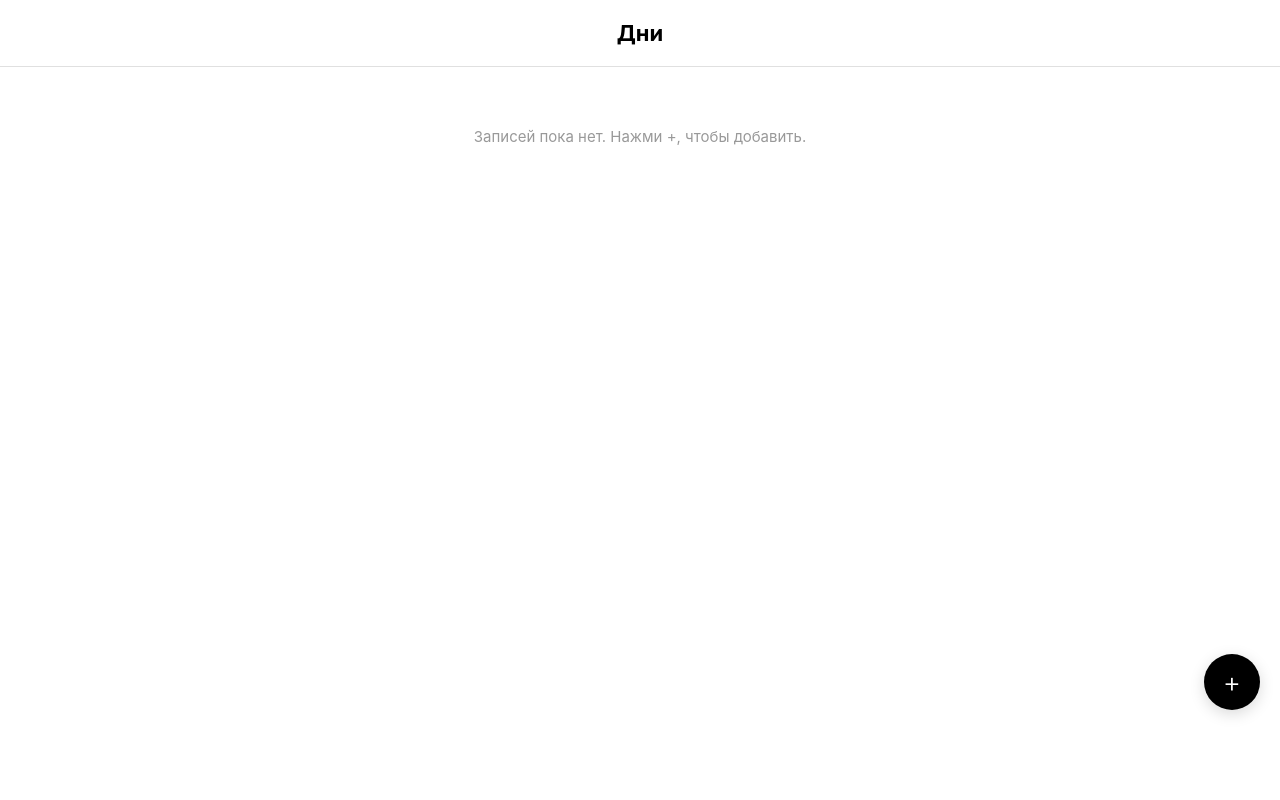
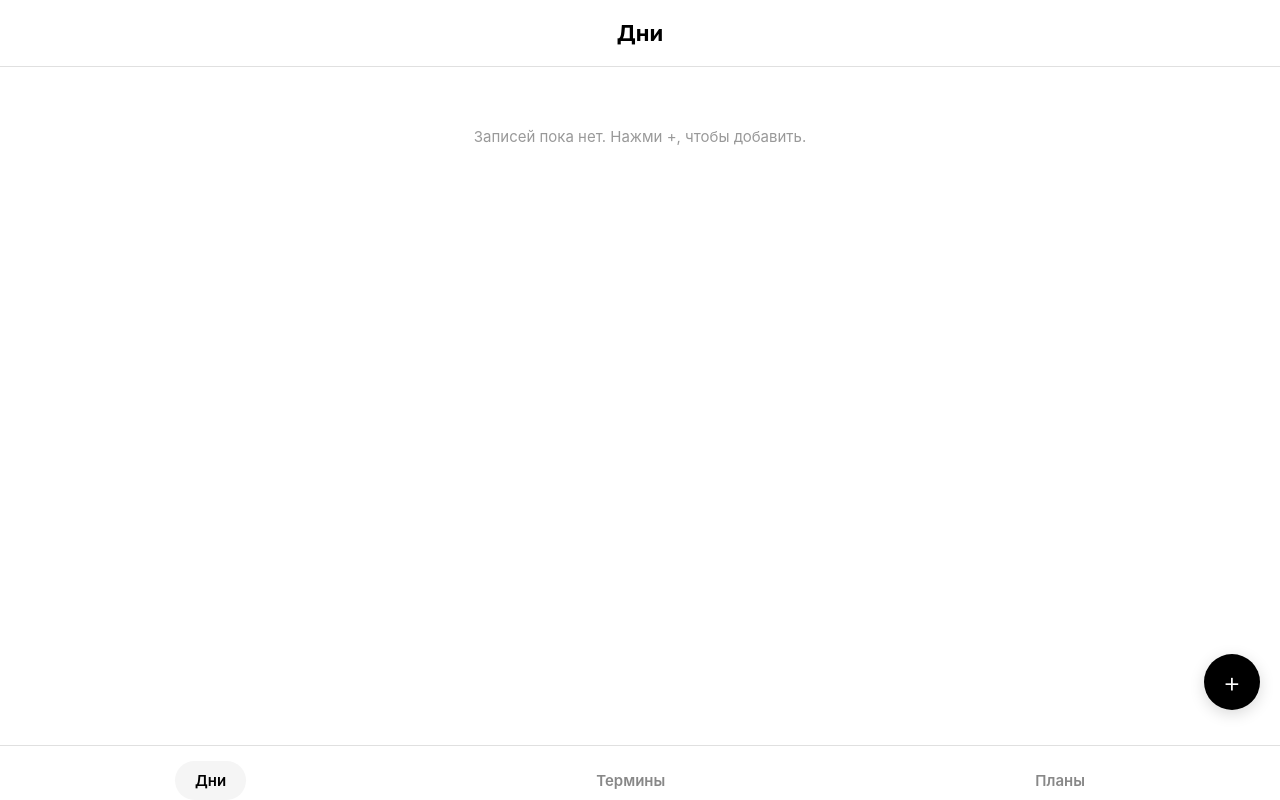
Before and after one commit to Pashkok-orig/Dnevnik.Gemini.test1, a plain HTML site: page index.html in a window 1280 px wide. Drawn offline with Linux system fonts and the light colour scheme.

Commit message:
Update index.html

```diff
--- a/index.html
+++ b/index.html
@@ -84,6 +84,7 @@
             display: none;
             animation: fadeIn 0.4s ease;
         }
+
         .section.active {
             display: block;
         }
@@ -367,6 +368,12 @@
 
     <button class="fab" id="fab-btn">+</button>
 
+    <nav>
+        <button class="nav-btn active" data-target="days-section" data-title="Дни">Дни</button>
+        <button class="nav-btn" data-target="terms-section" data-title="Термины">Термины</button>
+        <button class="nav-btn" data-target="plans-section" data-title="Планы">Планы</button>
+    </nav>
+
     <!-- Модальное окно для создания/редактирования записей -->
     <div class="modal-overlay" id="modal">
         <div class="modal">
@@ -393,6 +400,7 @@
     </div>
 
     <script>
+        document.addEventListener('DOMContentLoaded', () => {
             // Инициализация данных
             let data = JSON.parse(localStorage.getItem('diaryAppData')) || {
                 days: [],
@@ -511,9 +519,9 @@
             }
 
             // SVG Иконки
-        const iconEdit = '<svg viewBox="0 0 24 24" width="16" height="16" stroke="currentColor" stroke-width="2" fill="none" stroke-linecap="round" stroke-linejoin="round"><path d="M11 4H4a2 2 0 0 0-2 2v14a2 2 0 0 0 2 2h14a2 2 0 0 0 2-2v-7"></path><path d="M18.5 2.5a2.121 2.121 0 0 1 3 3L12 15l-4 1 1-4 9.5-9.5z"></path></svg>';
-        const iconDelete = '<svg viewBox="0 0 24 24" width="16" height="16" stroke="currentColor" stroke-width="2" fill="none" stroke-linecap="round" stroke-linejoin="round"><line x1="18" y1="6" x2="6" y2="18"></line><line x1="6" y1="6" x2="18" y2="18"></line></svg>';
-        const iconChevron = '<svg viewBox="0 0 24 24" width="20" height="20" stroke="currentColor" stroke-width="2" fill="none" stroke-linecap="round" stroke-linejoin="round"><polyline points="6 9 12 15 18 9"></polyline></svg>';
+            const iconEdit = `<svg viewBox="0 0 24 24" width="16" height="16" stroke="currentColor" stroke-width="2" fill="none" stroke-linecap="round" stroke-linejoin="round"><path d="M11 4H4a2 2 0 0 0-2 2v14a2 2 0 0 0 2 2h14a2 2 0 0 0 2-2v-7"></path><path d="M18.5 2.5a2.121 2.121 0 0 1 3 3L12 15l-4 1 1-4 9.5-9.5z"></path></svg>`;
+            const iconDelete = `<svg viewBox="0 0 24 24" width="16" height="16" stroke="currentColor" stroke-width="2" fill="none" stroke-linecap="round" stroke-linejoin="round"><line x1="18" y1="6" x2="6" y2="18"></line><line x1="6" y1="6" x2="18" y2="18"></line></svg>`;
+            const iconChevron = `<svg viewBox="0 0 24 24" width="20" height="20" stroke="currentColor" stroke-width="2" fill="none" stroke-linecap="round" stroke-linejoin="round"><polyline points="6 9 12 15 18 9"></polyline></svg>`;
 
             // Рендер карточек
             function createCard(item, type) {
@@ -661,6 +669,7 @@
 
             // Запуск
             render();
+        });
     </script>
 </body>
 </html>
```
Lines whose indentation alone changed are shown as unchanged.
